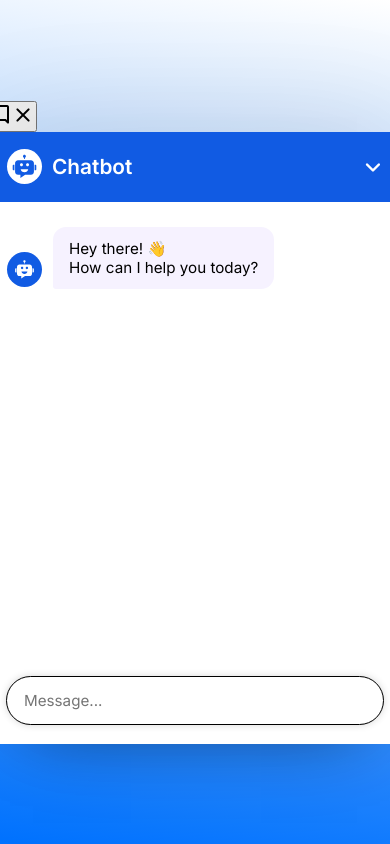
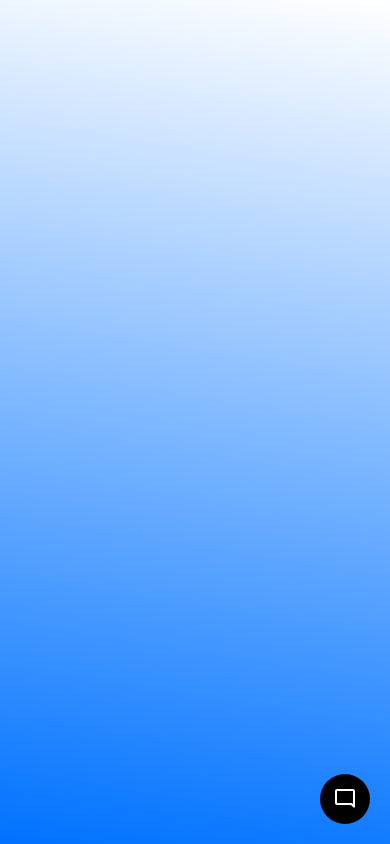
Before and after one commit to Gaurangjodh/AI_Chatbot, a React (Vite) app: page / in a window 390 px wide. Built offline with nearby package versions, Linux system fonts and the light colour scheme.

Commit message:
Add popup and responsiveness

```diff
--- a/index.html
+++ b/index.html
@@ -5,7 +5,7 @@
     <link rel="icon" type="image/svg+xml" href="/vite.svg" />
     <meta name="viewport" content="width=device-width, initial-scale=1.0" />
     <title>ChatBot</title>
-    <link rel="stylesheet" href="https://fonts.googleapis.com/css2?family=Material+Symbols+Rounded:opsz,wght,FILL,GRAD@48,400,0,0" />
+    <link rel="stylesheet" href="https://fonts.googleapis.com/css2?family=Material+Symbols+Rounded:opsz,wght,FILL,GRAD@48,400,1,0" />
 
   </head>
   <body>
--- a/src/App.jsx
+++ b/src/App.jsx
@@ -5,7 +5,9 @@
 
 const App = () => {
   const [chatHistory, setChatHistory] = useState([]);
+  const [showChatbot, setShowChatbot] = useState(false);
   const chatBodyRef = useRef();
+
 
   const generateBotResponse = async (history) => {
 
@@ -43,8 +45,8 @@
   }, [chatHistory]);
 
   return (
-  <div className="container">
-    <button id="chatbot-toggler">
+  <div className={`container ${showChatbot ? "show-chatbot" : ""}`}>
+    <button onClick={() => setShowChatbot((prev) => !prev)} id="chatbot-toggler">
       <span className="material-symbols-rounded">mode_comment</span>
       <span className="material-symbols-rounded">close</span>
     </button>
@@ -55,7 +57,7 @@
           <ChatbotIcon />
           <h2 className="logo-text">Chatbot</h2>
         </div>
-        <button className="material-symbols-rounded">
+        <button onClick={() => setShowChatbot((prev) => !prev)} className="material-symbols-rounded">
 keyboard_arrow_down
 </button>
       </div>
--- a/src/index.css
+++ b/src/index.css
@@ -12,19 +12,63 @@
   background: linear-gradient(9deg, rgba(0,114,255,1) 0%, rgba(255,255,255,1) 100%);
   width: 100%;
   min-height: 100vh;
+
+}
+
+#chatbot-toggler{
+  position: fixed;
+  bottom: 30px;
+  right: 35px;
   display: flex;
+  border: none;
+  border-radius: 50%;
+  height: 50px;
+  width: 50px;
   align-items: center;
   justify-content: center;
+  background: black;
+  cursor: pointer;
+}
+
+#chatbot-toggler span {
+  position: absolute;
+  color: #fff;
+}
+
+.container.show-chatbot #chatbot-toggler {
+  transform: rotate(90deg);
+}
+
+#chatbot-toggler span:last-child,
+.container.show-chatbot #chatbot-toggler span:first-child {
+  opacity: 0;
+}
+
+.container.show-chatbot #chatbot-toggler span:last-child {
+  opacity: 1;
 }
 
 .chatbot-popup{
+  opacity: 0;
+  pointer-events: none;
+  position: fixed;
+  bottom: 90px;
+  right: 35px;
   background: #fff;
   width: 420px;
   border-radius: 15px;
   box-shadow: 0 0 128px 0 rgba(0,0,0,0.1),
   0 32px 64px -48px rgba(0,0,0,0.5);
   overflow: hidden;
-  position: relative;
+  transform: scale(0.2);
+  transform-origin: bottom right;
+  transition: all 0.1s ease;
+}
+
+.container.show-chatbot .chatbot-popup {
+  opacity: 1;
+  pointer-events: auto;
+  transform: scale(1);
 }
 
 .chatbot-popup .chat-header{
@@ -187,3 +231,31 @@
 .chat-form .message-input:valid~button {
   display: block;
 }
+
+@media (max-width: 520px) {
+  #chatbot-toggler {
+    right: 20px;
+    bottom: 20px;
+  }
+
+  .chatbot-popup {
+    right: 0;
+    bottom: 0;
+    height: 100%;
+    border-radius: 0;
+    width: 100%;
+  }
+
+  .chatbot-popup .chat-header {
+    padding: 12px 15px;
+  }
+
+  .chat-body {
+    height: calc(90% - 55px);
+    padding: 25px 15px;
+  }
+
+  .chat-footer {
+    padding: 10px 15px 15px;
+  }
+}
```
